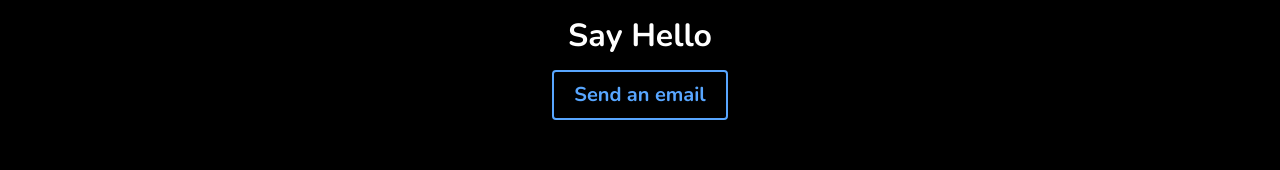
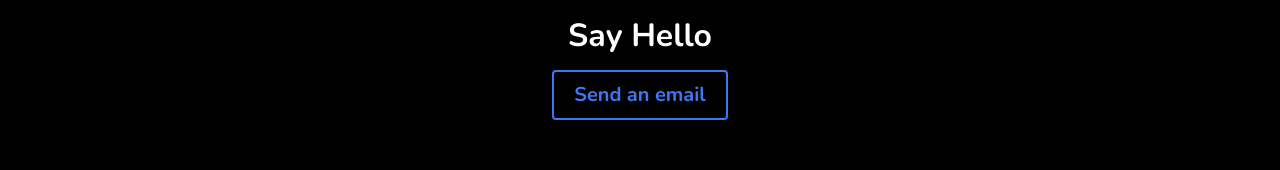
Before and after one commit to pchae/nuxt3-app, a Nuxt app: page /about in a window 1280 px wide. Shown: the part 1671-1841 px from the top of the page. Built offline with nearby package versions, Linux system fonts and the light colour scheme.

Commit message:
update links with NuxtLink tag and add button style override

```diff
--- a/pages/about.vue
+++ b/pages/about.vue
@@ -6,7 +6,7 @@
         </Head>
         <Nav />
 
-        <section id="intro" class="container is-widescreen py-6 px-4">
+        <section id="bio" class="container is-widescreen py-6 px-4">
             <div class="content is-medium mt-6">
                 <h1 class="title has-text-white">My focus is on art, design, and technology as well as when, where, and how they affect everyday life.</h1>
             </div>
@@ -174,11 +174,11 @@
                 </div>
                 <div class="level is-centered">
                     <div class="level-item mb-6">
-                        <a href="mailto:contact@philchoi.ca">
-                            <button class="button is-medium is-link is-outlined">
+                        <NuxtLink to="mailto:contact@philchoi.ca">
+                            <button class="button is-link is-medium is-outlined">
                                 <p><strong>Send an email</strong></p>
                             </button>
-                        </a>
+                        </NuxtLink>
                     </div>
                 </div>
             </div>
@@ -193,5 +193,18 @@
 </script>
 
 
-<style scoped>
+<style lang="scss" scoped>
+    @import '~/assets/styles/_variables.scss';
+
+    .button.is-link.is-outlined {
+        color: $blue;
+        background: none;
+        border-color: $blue;
+        &:hover {
+            color: $red;
+            background: none;
+            border-color: $red;
+        }
+    }
+
 </style>
```
